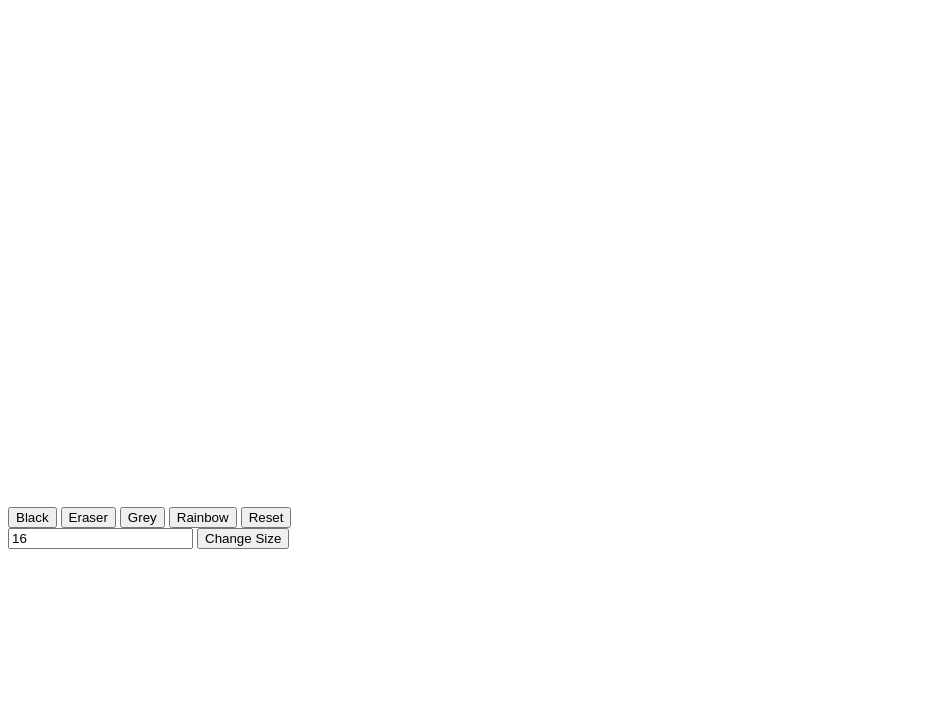
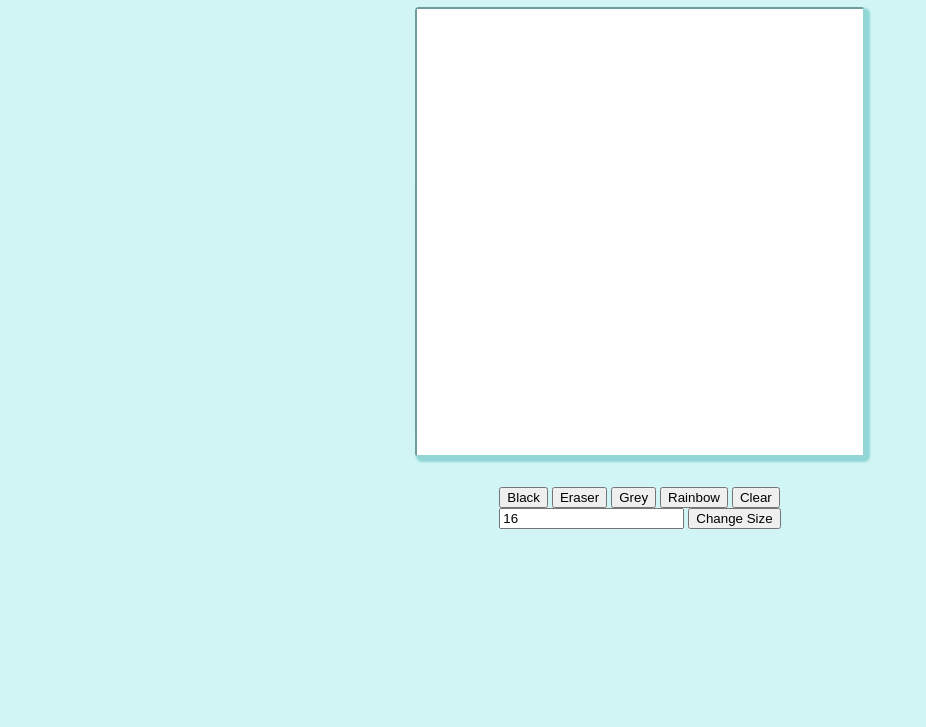
Before and after one commit to Luwat/etch-a-sketch, a plain HTML site: page index.html in a window 1280 px wide. Shown: the part 73-800 px from the top of the page, without its empty margins (0-926 px from the left). Drawn offline with Linux system fonts and the light colour scheme.

Commit message:
style added

```diff
--- a/css/style.css
+++ b/css/style.css
@@ -1,5 +1,25 @@
+* {
+    box-sizing: border-box;
+}
+body {
+    background-color: #d1f5f5;
+}
+.title {
+    text-align: center;
+}
+.content {
+    display: flex;
+    flex-direction: column;
+    align-items: center;
+    gap: 30px;
+    margin: auto;
+    width: 50%;
+}
 .board{
-    width: 500px;
-    height: 500px;
+    width: 450px;
+    height: 450px;
     display: grid;
+    box-shadow: #75c7c7af 3px 3px 2px 2px;
+    border-radius: 4px;
+    border: 2px inset #75c7c7af;
 }
--- a/index.html
+++ b/index.html
@@ -12,12 +12,13 @@
         <div class="title"><h1>Etch a Sketch</h1></div>
         <div class="content">
             <div class="board"></div>
+            <div class="inputs">
                 <div class="buttons">
                     <button onclick="changeColor('black')">Black</button>
                     <button onclick="changeColor('white')">Eraser</button>
                     <button onclick="changeColor('grey')">Grey</button>
                     <button onclick="changeColor('random')">Rainbow</button>
-                <button onclick="location.reload()">Reset</button>
+                    <button onclick="location.reload()">Clear</button>
                 </div>
                 <div>
                     <input
@@ -29,6 +30,7 @@
                 </div>
             </div>
         </div>
+    </div>
     <script src="script/script.js"></script>
 </body>
 </html>
--- a/script/script.js
+++ b/script/script.js
@@ -9,7 +9,7 @@ const populateBoard = (size) => {
     let amount = size * size;
     for (let i = 0; i < amount; i++) {
         let square = document.createElement('div');
-        square.addEventListener('click', colorSquare);
+        square.addEventListener('mouseover', colorSquare);
         square.style.backgroundColor = 'white';
         board.insertAdjacentElement('beforeend', square);
     }
```
Lines whose indentation alone changed are shown as unchanged.
